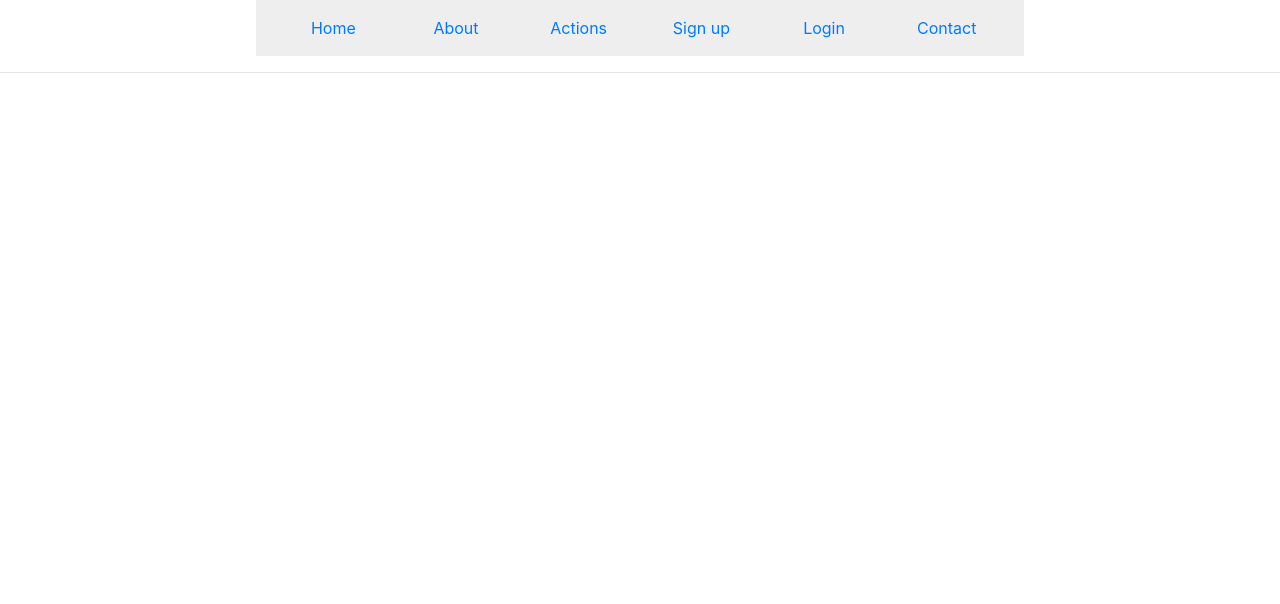
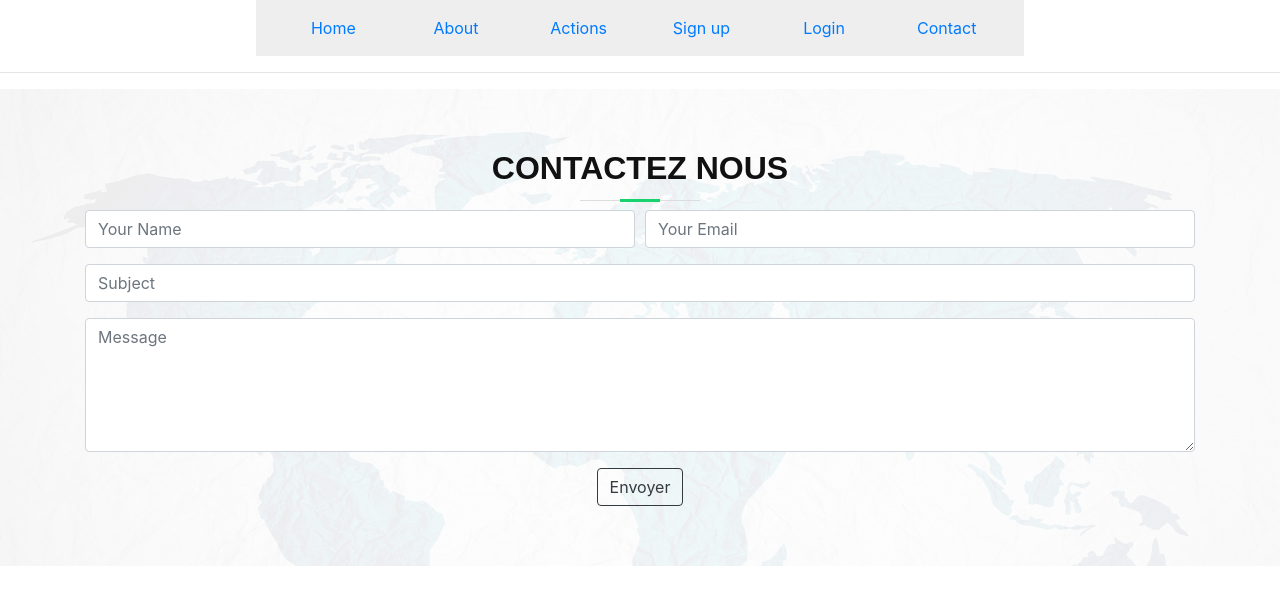
Before and after one commit to Rachico/deal4tounes-front, a React (Create React App) app: page /contact in a window 1280 px wide. Shown: the top 604 px of the page. Built offline with nearby package versions, Linux system fonts and the light colour scheme.

Commit message:
added a unique image for each action

```diff
--- a/src/App.js
+++ b/src/App.js
@@ -9,6 +9,7 @@ import { BrowserRouter as Router, Route, Link } from "react-router-dom";
 
 import ThePageOfArticles from './Pages/ThePageOfArticles';
 import Aboutus from './components/Aboutus';
+import ContactUs from './components/ContactUs';
 class App extends Component {
 
 
@@ -37,7 +38,7 @@ class App extends Component {
             <Link to="/actions">Login</Link>
           </div>
           <div className="col fl w-10 ph1">
-            <Link to="/actions">Contact</Link>
+            <Link to="/contact">Contact</Link>
           </div>
 
         </div>
@@ -47,6 +48,7 @@ class App extends Component {
       <Route exact path="/" component={Home} />
       <Route path="/about" component={Aboutus} />
       <Route path="/actions" component={ActionsContainer} />
+      <Route path="/contact" component={ContactUs} />
 
     </div>
   </Router>
--- a/src/components/ActionsContainer.js
+++ b/src/components/ActionsContainer.js
@@ -1,6 +1,8 @@
 import React , { Component } from 'react';
 import ActionList from './ActionList';
 import SearchBox from './SearchBox';
+
+import '../css/style.css' ;
 
 
 
--- a/src/css/style.css
+++ b/src/css/style.css
@@ -565,8 +565,28 @@ body.mobile-nav-active #mobile-nav-toggle {
   bottom: 1px;
   left: calc(50% - 60px);
 }
+h1::before {
+  content: '';
+  position: absolute;
+  display: block;
+  width: 120px;
+  height: 1px;
+  background: #ddd;
+  bottom: 1px;
+  left: calc(50% - 60px);
+}
 
 .section-header h3::after {
+  content: '';
+  position: absolute;
+  display: block;
+  width: 40px;
+  height: 3px;
+  background: #18d26e;
+  bottom: 0;
+  left: calc(50% - 20px);
+}
+h1::after {
   content: '';
   position: absolute;
   display: block;
```
